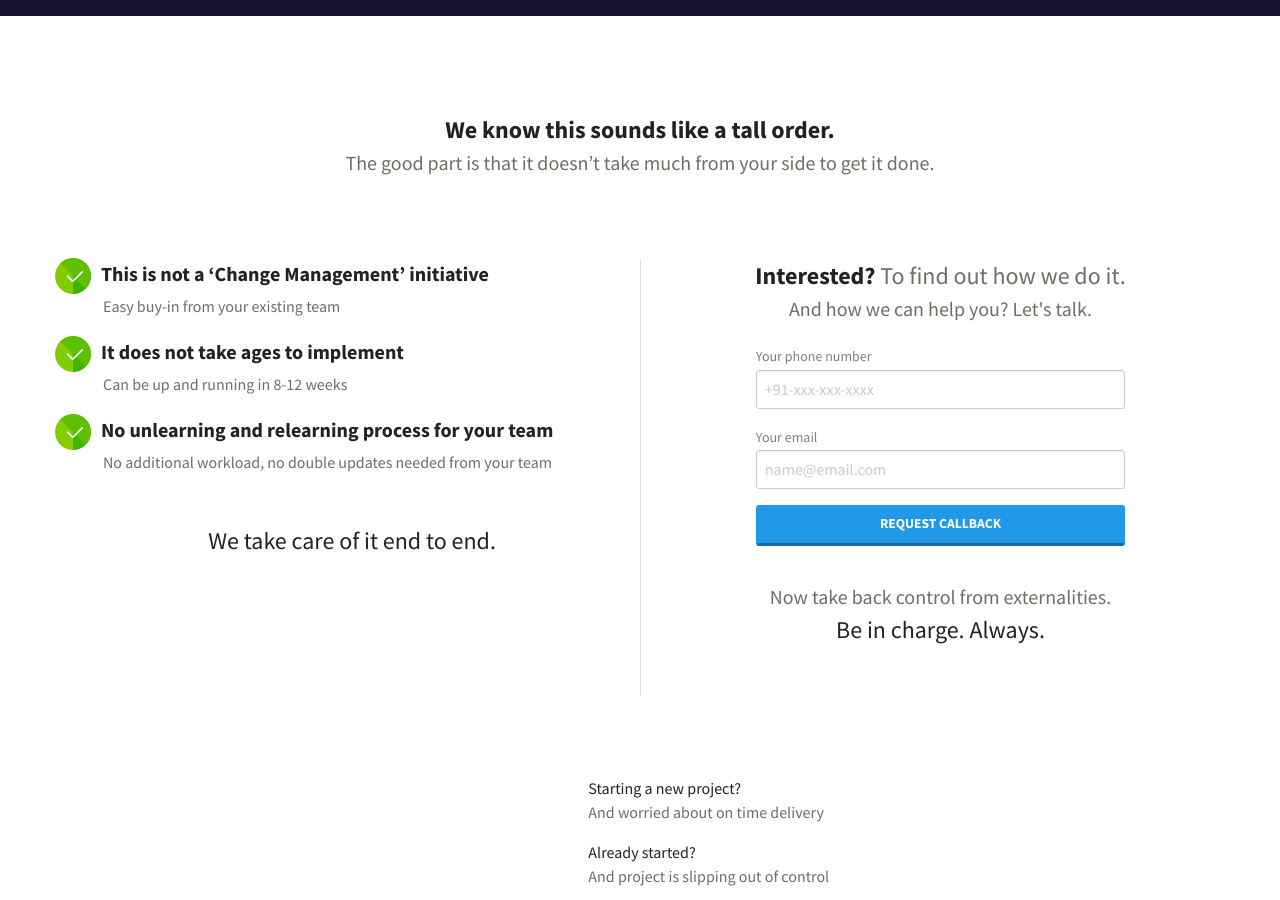
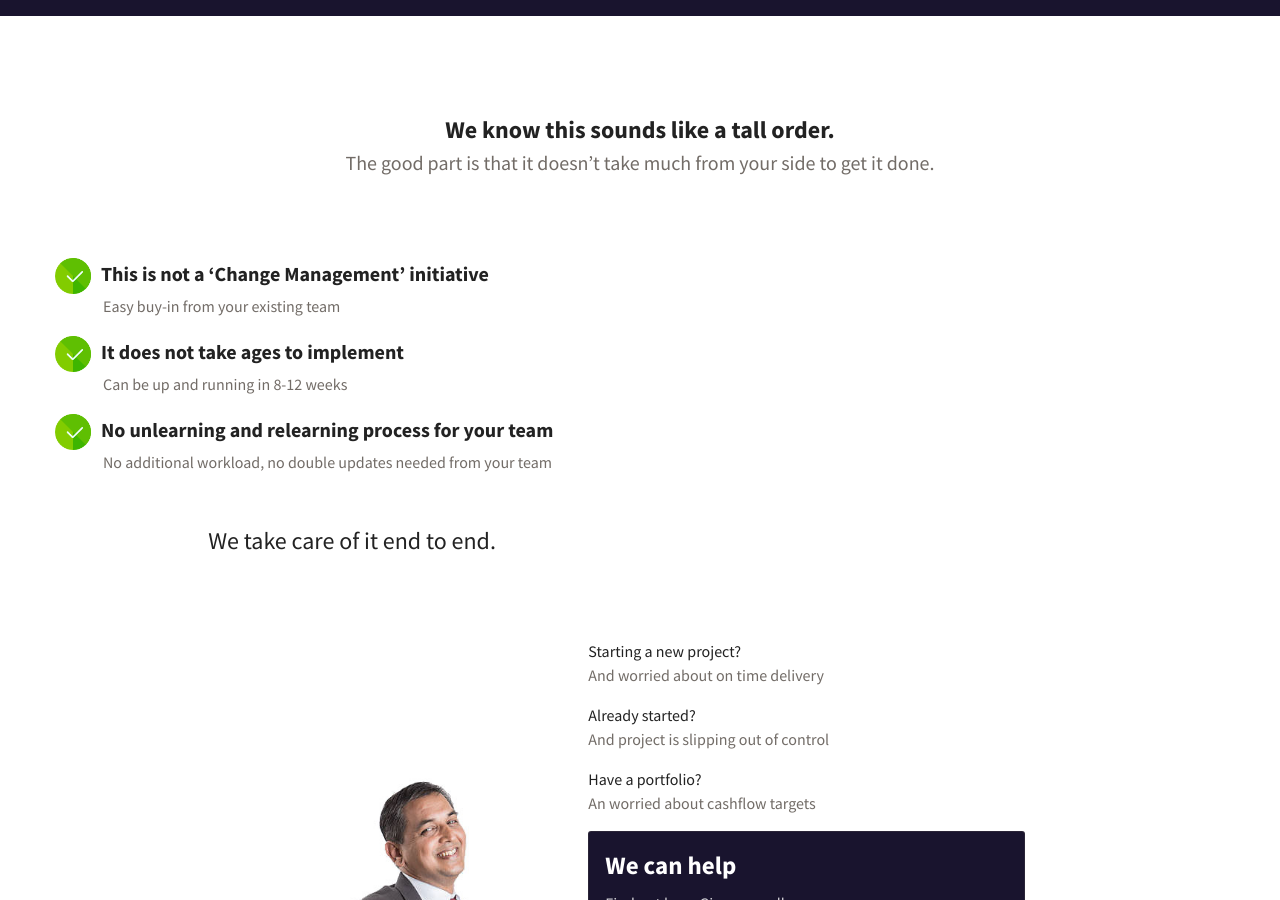
Before and after one commit to AdityaNayak/rz, a Jekyll site: the page built from _pages/clevel.md, in a window 1280 px wide and 900 px high, scrolled down 3037 px. Built offline with Jekyll 4.4.1, drawn with Linux system fonts in a browser that asks for light colours; some web fonts are replaced; a style sheet for code colours, icons or effects is not loaded.

```diff
--- a/_pages/clevel.md
+++ b/_pages/clevel.md
@@ -190,7 +190,7 @@ description:
 			<p class="b-ws-left">No additional workload, no double updates needed from your team</p>
 			<div class="s-ws-left f-1-5x bkc text-center m-ws-top">We take care of it end to end.</div>
 		</div>
-		<div class="small-12 medium-6 columns b-ws-bottom m-ws-top" style="border-left:1px solid #dedede;">
+		<!-- <div class="small-12 medium-6 columns b-ws-bottom m-ws-top" style="border-left:1px solid #dedede;">
 			<div class="row">
 				<div class="small-12 text-center columns">
 					<div class="f-1-5x"><span class="bold bkc">Interested?</span> To find out how we do it.</div>
@@ -208,9 +208,9 @@ description:
 				</div>
 				<div class="small-12 text-center s-ws-top columns b-ws-bottom">
 				<!-- <a class="button">Give us a call</a> -->
-				<div class="s-ws-top f-1-25x">Now take back control from externalities.</div>
+				<!-- <div class="s-ws-top f-1-25x">Now take back control from externalities.</div>
 				<div class="f-1-5x bkc">Be in charge. Always.</div>
 			</div>
-		</div>
+		</div> -->
 	</div>
 </div>
```
Also changed, not shown: _pages/index.md (+3 -3 lines), _pages/pmo.md (+2 -2 lines), _posts/2019-03-22-ntpc-new.md (+2 -2 lines).
